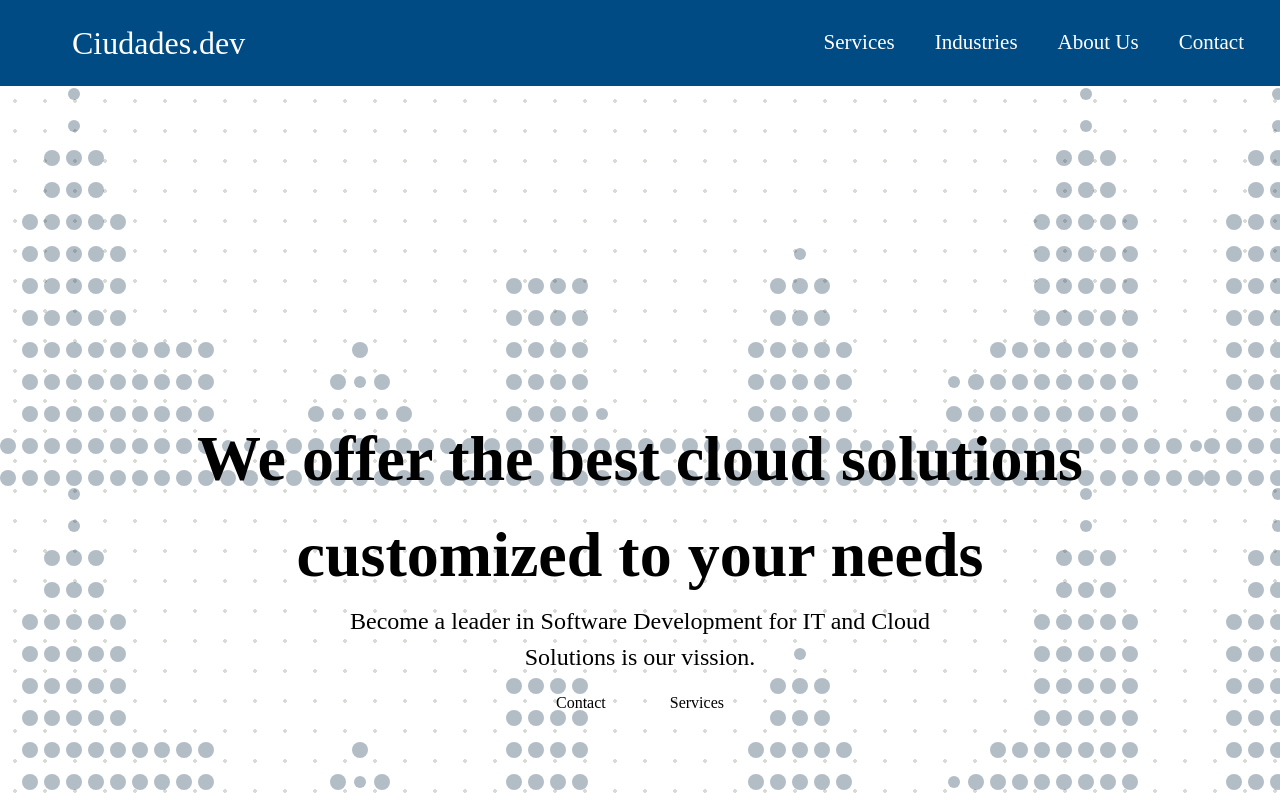
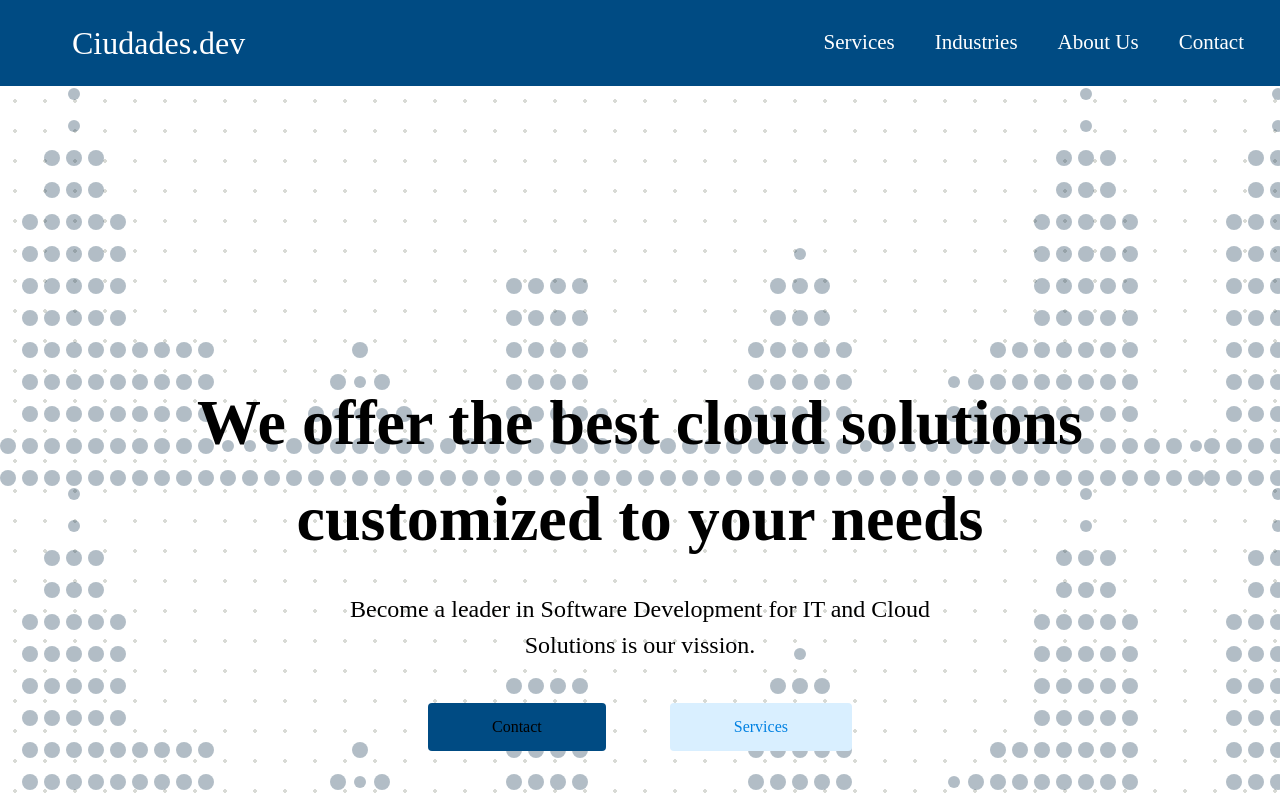
Before and after one commit to ciudades-studio/ciudades.consulting, a Next.js app: page / in a window 1280 px wide. Shown: the top 800 px of the page. Built offline with nearby package versions, Linux system fonts and the light colour scheme.

Commit message:
styling hero buttons

```diff
--- a/compoents/hero/hero.module.scss
+++ b/compoents/hero/hero.module.scss
@@ -40,6 +40,7 @@
 
 .hero-main-text {
   @apply
+  mb-6
   font-bold
   text-semiBld
   text-center
@@ -49,6 +50,7 @@
 
 .hero-text {
   @apply
+  mb-6
   mx-auto
   text-semiMdm
   text-center
@@ -68,4 +70,20 @@
 .hero-button-service {
   @apply
   mx-8
+  py-3
+  px-16
+  rounded
 }
+
+.hero-button-contact {
+  @apply
+  mb-6
+  bg-primary-blue
+  md:mb-0
+}
+
+.hero-button-service {
+  @apply
+  text-primary-lightBlue
+  bg-bgColors-grayBlue
+}
```
